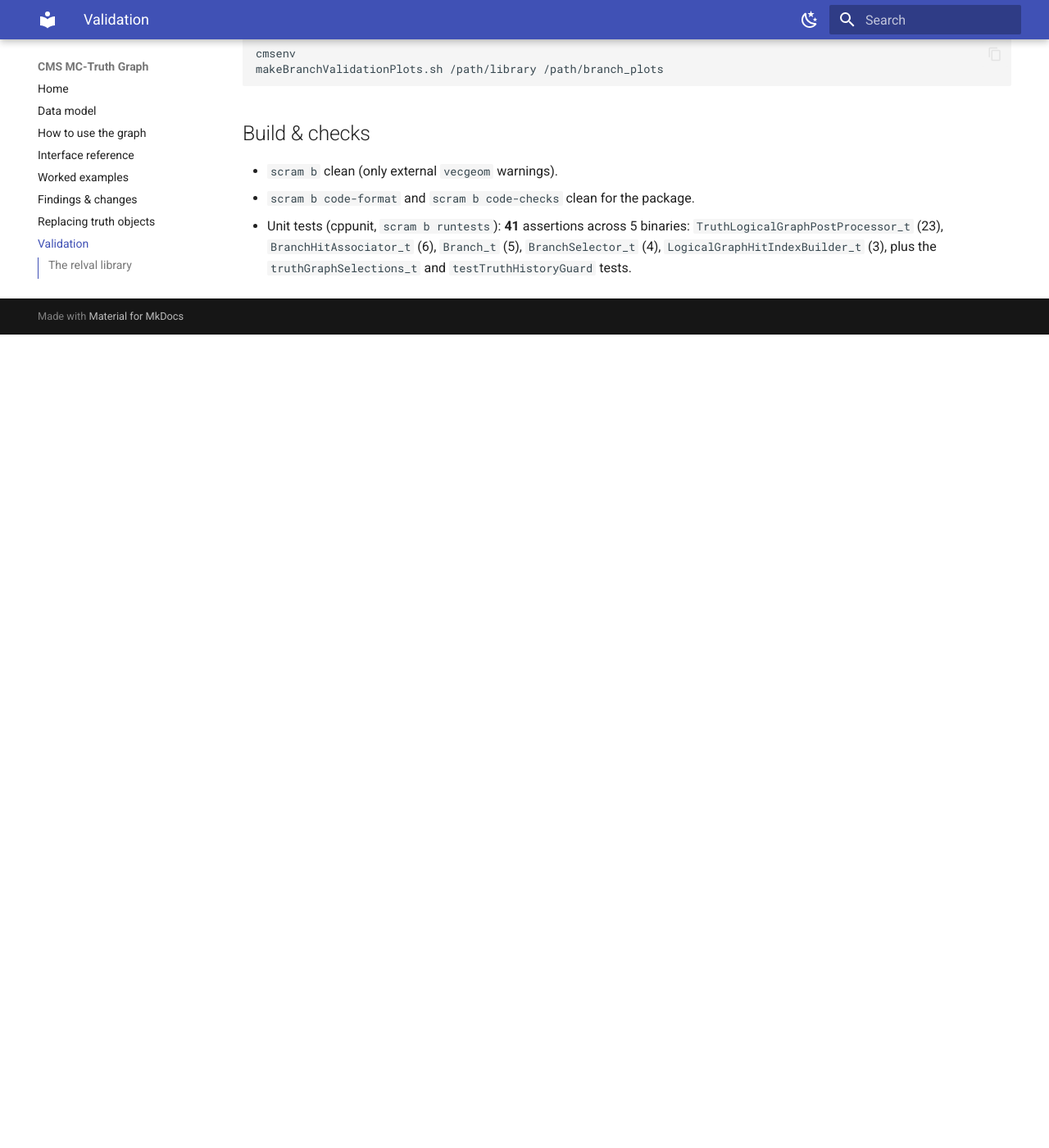
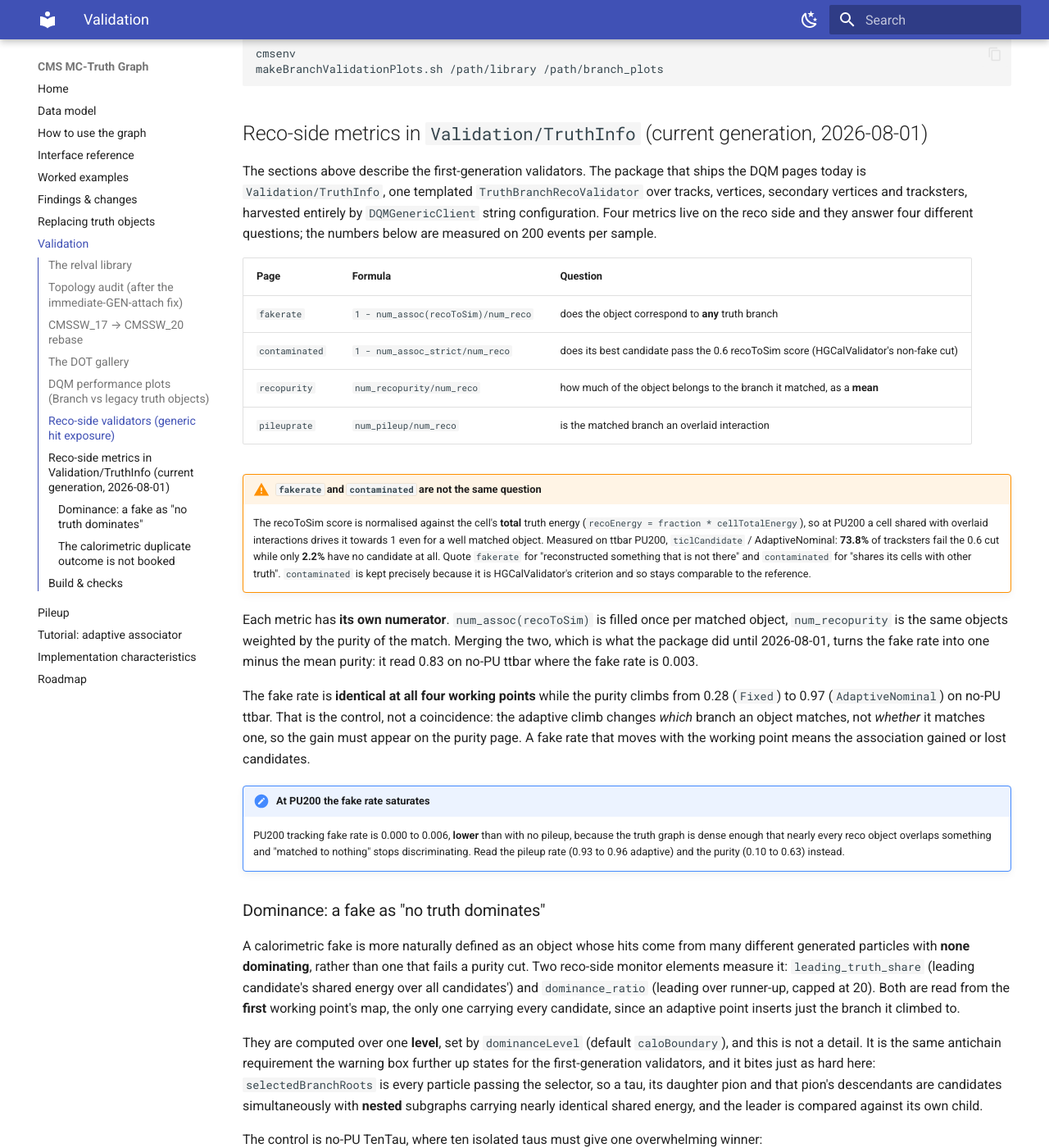
Before and after one commit to felicepantaleo/cms-truth-docs, an MkDocs documentation site: the page built from docs/validation.md, in a window 1280 px wide and 1400 px high, scrolled down 4947 px. Shown: the whole window at 82% size. Built offline with MkDocs 1.6.1 and Material for MkDocs 9.7.7, drawn with Linux system fonts in a browser that asks for light colours; before the commit the page ends 5355 px from its top, so only the background shows below that; some of the changed text lies outside the part shown.

Commit message:
validation: the four reco-side metrics, dominance, and why each needs its own numerator
Documents the current Validation/TruthInfo metric set: fakerate asks whether an
object corresponds to any branch, contaminated applies HGCalValidator's 0.6
recoToSim cut, recopurity is a mean and has its own numerator. Measured on ttbar
PU200, 73.8% of tracksters fail the score cut while 2.2% have no candidate, so the
two pages must not be conflated. Adds the dominance measure and the antichain
requirement it shares with the first-generation validators, with the no-PU TenTau
control that exposes nesting, and records that no dominance threshold is set in
code.

````diff
--- a/docs/validation.md
+++ b/docs/validation.md
@@ -235,6 +235,96 @@ cmsenv
 makeBranchValidationPlots.sh /path/library /path/branch_plots
 ```
 
+## Reco-side metrics in `Validation/TruthInfo` (current generation, 2026-08-01)
+
+The sections above describe the first-generation validators. The package that ships the
+DQM pages today is `Validation/TruthInfo`, one templated
+`TruthBranchRecoValidator` over tracks, vertices, secondary vertices and tracksters,
+harvested entirely by `DQMGenericClient` string configuration. Four metrics live on the
+reco side and they answer four different questions; the numbers below are measured on
+200 events per sample.
+
+| Page | Formula | Question |
+|---|---|---|
+| `fakerate` | `1 - num_assoc(recoToSim)/num_reco` | does the object correspond to **any** truth branch |
+| `contaminated` | `1 - num_assoc_strict/num_reco` | does its best candidate pass the 0.6 recoToSim score (HGCalValidator's non-fake cut) |
+| `recopurity` | `num_recopurity/num_reco` | how much of the object belongs to the branch it matched, as a **mean** |
+| `pileuprate` | `num_pileup/num_reco` | is the matched branch an overlaid interaction |
+
+!!! warning "`fakerate` and `contaminated` are not the same question"
+    The recoToSim score is normalised against the cell's **total** truth energy
+    (`recoEnergy = fraction * cellTotalEnergy`), so at PU200 a cell shared with overlaid
+    interactions drives it towards 1 even for a well matched object. Measured on ttbar
+    PU200, `ticlCandidate` / AdaptiveNominal: **73.8%** of tracksters fail the 0.6 cut
+    while only **2.2%** have no candidate at all. Quote `fakerate` for "reconstructed
+    something that is not there" and `contaminated` for "shares its cells with other
+    truth". `contaminated` is kept precisely because it is HGCalValidator's criterion and
+    so stays comparable to the reference.
+
+Each metric has **its own numerator**. `num_assoc(recoToSim)` is filled once per matched
+object, `num_recopurity` is the same objects weighted by the purity of the match. Merging
+the two, which is what the package did until 2026-08-01, turns the fake rate into one
+minus the mean purity: it read 0.83 on no-PU ttbar where the fake rate is 0.003.
+
+The fake rate is **identical at all four working points** while the purity climbs from
+0.28 (`Fixed`) to 0.97 (`AdaptiveNominal`) on no-PU ttbar. That is the control, not a
+coincidence: the adaptive climb changes *which* branch an object matches, not *whether* it
+matches one, so the gain must appear on the purity page. A fake rate that moves with the
+working point means the association gained or lost candidates.
+
+!!! note "At PU200 the fake rate saturates"
+    PU200 tracking fake rate is 0.000 to 0.006, **lower** than with no pileup, because the
+    truth graph is dense enough that nearly every reco object overlaps something and
+    "matched to nothing" stops discriminating. Read the pileup rate (0.93 to 0.96
+    adaptive) and the purity (0.10 to 0.63) instead.
+
+### Dominance: a fake as "no truth dominates"
+
+A calorimetric fake is more naturally defined as an object whose hits come from many
+different generated particles with **none dominating**, rather than one that fails a
+purity cut. Two reco-side monitor elements measure it: `leading_truth_share` (leading
+candidate's shared energy over all candidates') and `dominance_ratio` (leading over
+runner-up, capped at 20). Both are read from the **first** working point's map, the only
+one carrying every candidate, since an adaptive point inserts just the branch it climbed
+to.
+
+They are computed over one **level**, set by `dominanceLevel` (default `caloBoundary`),
+and this is not a detail. It is the same antichain requirement the warning box further up
+states for the first-generation validators, and it bites just as hard here:
+`selectedBranchRoots` is every particle passing the selector, so a tau, its daughter pion
+and that pion's descendants are candidates simultaneously with **nested** subgraphs
+carrying nearly identical shared energy, and the leader is compared against its own child.
+
+The control is no-PU TenTau, where ten isolated taus must give one overwhelming winner:
+
+| candidate set | median leading share | fraction with ratio near 1 |
+|---|---|---|
+| `selectedBranchRoots` (nested) | 0.26 | 0.999 |
+| `caloBoundary` (antichain) | 0.98 | 0.064 |
+
+Measured leading share over `caloBoundary`, median / fraction below 0.5: ttbar PU200
+1.00 / 0.032, ttbar no-PU 1.00 / 0.057, DY no-PU 1.00 / 0.004, VBF no-PU 0.98 / 0.110,
+TenTau no-PU 0.98 / 0.054. One truth dominates in about 97% of tracksters, including at
+PU200.
+
+**No threshold is set in code.** `caloBoundary` is 113 per event at PU200 against 99.7
+with no pileup, only ~14 extra from 200 interactions, because the selector's 1 GeV floor
+removes nearly all soft pileup. The measure therefore asks "does one particle above 1 GeV
+dominate" and never sees soft-PU mush, while a trackster built entirely from sub-GeV
+pileup has no candidate and is already counted by `fakerate`. The two look complementary
+(`fake = no candidate OR leading share < X`, with X = 0.5 costing about 3% at PU200);
+choosing X is a physics decision.
+
+### The calorimetric duplicate outcome is not booked
+
+`num_duplicate` is absent from calorimetric folders. The outcome needs two reco objects
+each below `maxSimToRecoScoreForDuplicate` on the same branch, and two objects built from
+**disjoint** layer clusters have scores summing to at least one. Measured on 200 no-PU
+ttbar events, `ticlCandidate`, `ticlTrackstersCLUE3DHigh` and `ticlTracksterLinks` each
+use every layer cluster in at most one trackster. A collection whose objects share layer
+clusters would make it reachable again. This diverges deliberately from HGCalValidator,
+which books the plot; the split rate carries the calorimetric pathology instead.
+
 ## Build & checks
 
 - `scram b` clean (only external `vecgeom` warnings).
````
